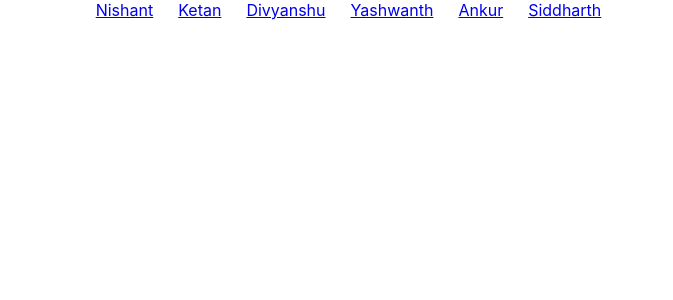
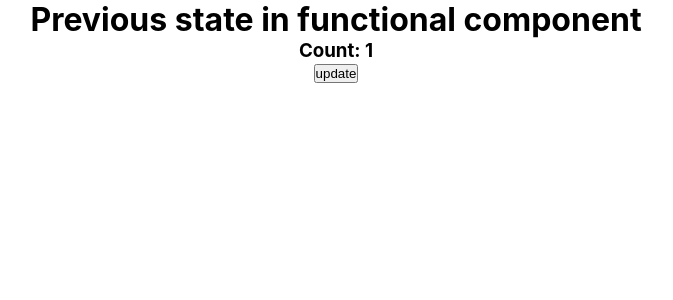
Before and after one commit to fhabhishektiwari/blog, a React (Create React App) app: page / in a window 1280 px wide. Shown: the top 300 px of the page, without its empty margins (304-977 px from the left). Built offline with nearby package versions, Linux system fonts and the light colour scheme.

Commit message:
Previous state in functional component

```diff
--- a/src/App.js
+++ b/src/App.js
@@ -1,37 +1,29 @@
 import './App.css'
-import React from 'react';
-import {Link,Route, Routes} from 'react-router-dom';
-import UserTwo from './components/UserTwo';
+import React,{useState} from 'react';
 
 const App=()=>{
-  const usersList=[{id:1,name:"Nishant",email:"nishant@gmail.com",title:'Java Developer'},
-    {id:2,name:"Ketan",email:"ketan@gmail.com",title:'Python Developer'},
-    {id:3,name:"Divyanshu",email:"Divyanshu@gmail.com",title:'Python Developer'},
-    {id:4,name:"Yashwanth",email:"Yashwanth@gmail.com",title:'Python Developer'},
-    {id:5,name:"Ankur",email:"Ankur@gmail.com",title:'Trainee Engineer'},
-    {id:13,name:"Siddharth",email:"siddharth@gmail.com",title:'Data Science'}
-  ]
+  const [count,setCount]=useState(1);
   return(
     <div className='App'>
-      <nav>
-        <ul>
-          <li>
-          {
-            usersList.map((usr,keys)=>
-            <Link to={"/user/"+usr.id+"/"+usr.name+"/"+usr.title} key={keys} style={{marginLeft:25}} >{usr.name}</Link>
-            )
-          }
-          </li>
+    <h1>Previous state in functional component</h1>
+    <h3>Count: {count}</h3>
+    <button onClick={()=>{
+      // let rand=Math.floor(Math.random()*10);
+      // setCount((prevVal)=>{
+      //   // console.log(prevVal);
+      //   if(prevVal<5){
+      //     alert("value is less than 5");
+      //   }
+      //   return rand;
+      // });
 
-        </ul>
-      </nav>
-
-      <Routes>
-          <Route path='/user/:id/:name/:title' element={<UserTwo/>}/>
-      </Routes>
-
-
-
+      for(let i=0;i<5;i++){
+        // setCount(count+1);
+        setCount((prevVal)=>{
+          return prevVal+1;
+        })
+      }
+    }}>update</button>
 
     </div>
   );
```
Also changed, not shown: src/components/NewForm.js (added, +19 -0 lines).
